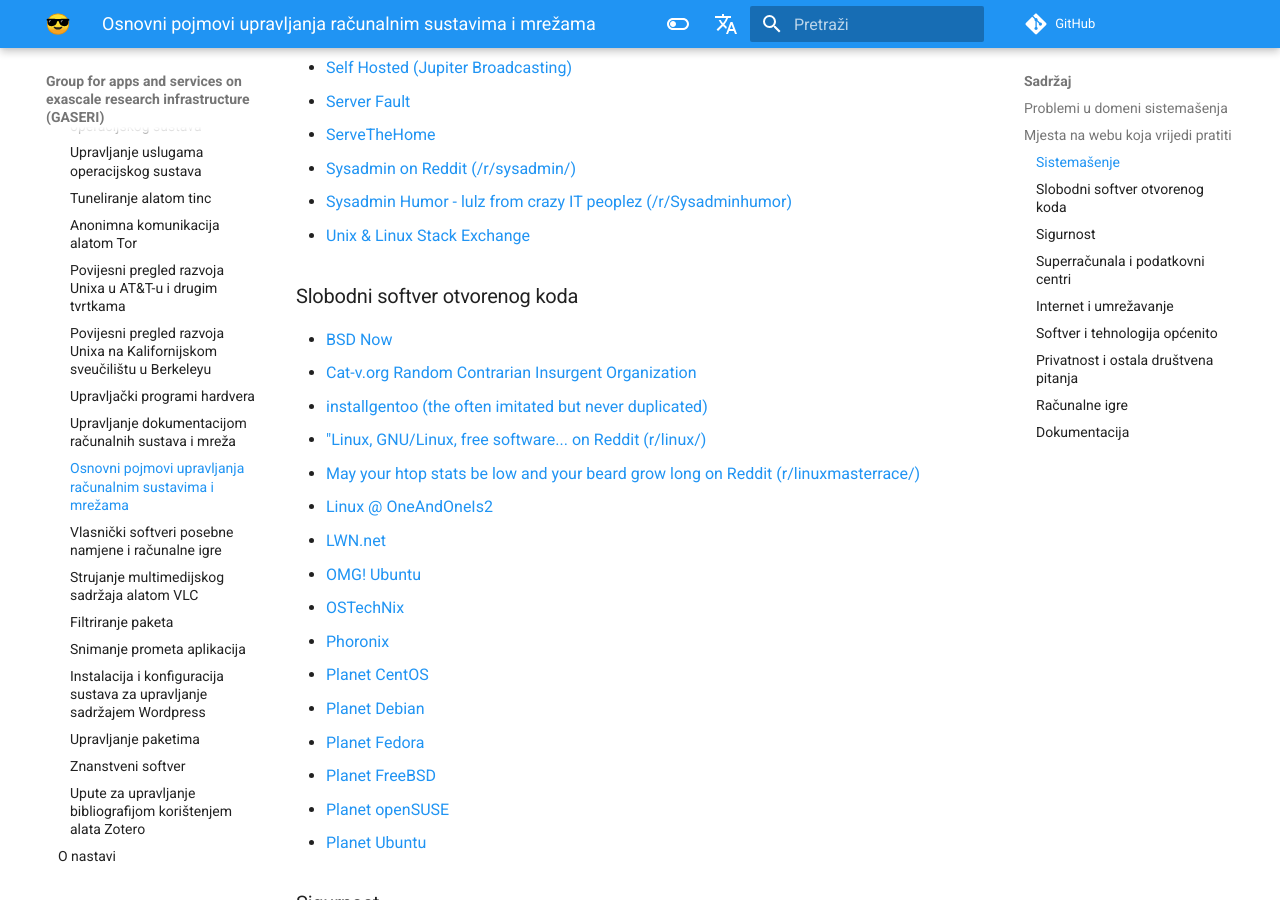
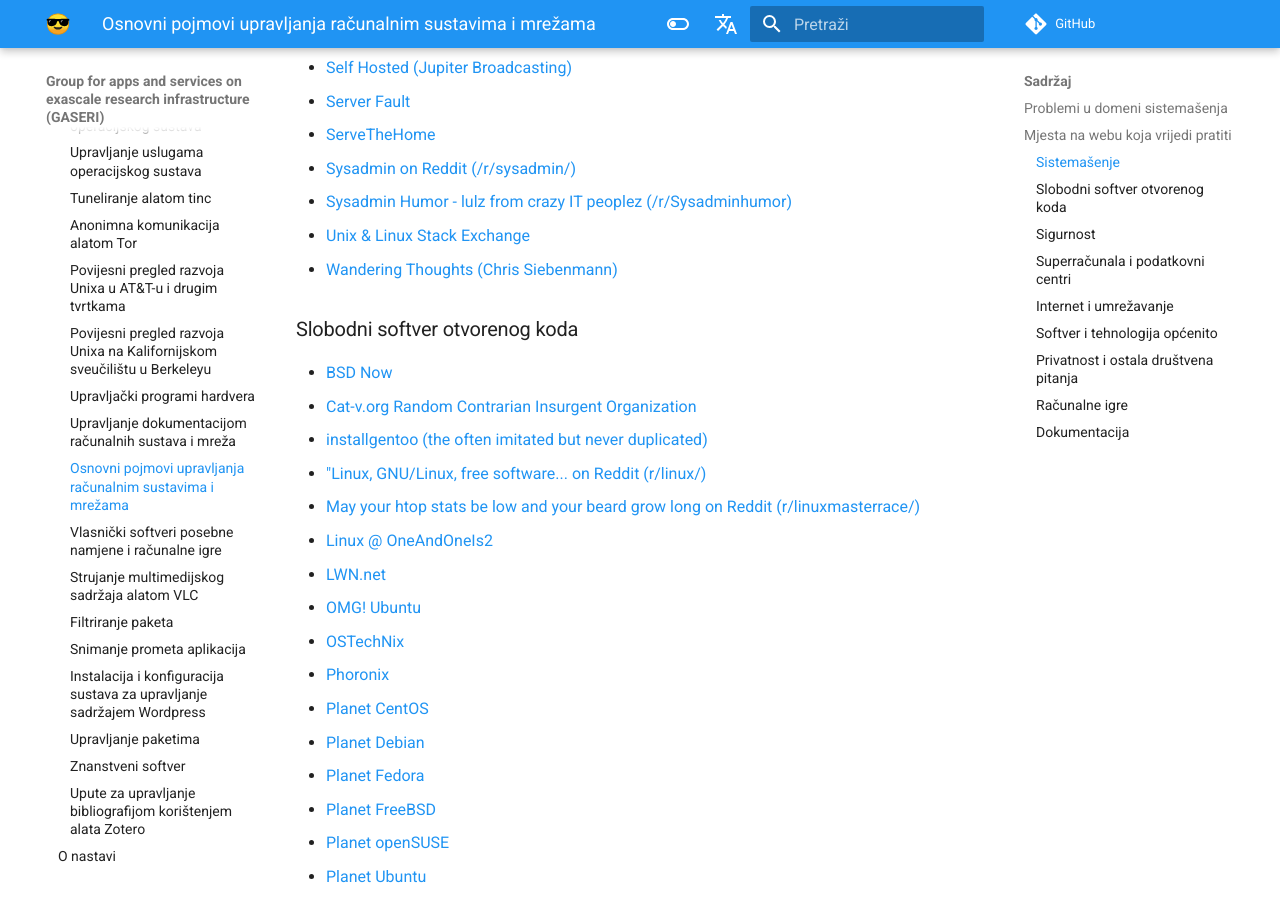
Before and after one commit to gaseri/website, an MkDocs documentation site: the page built from docs/hr/nastava/materijali/upravljanje-racunalnim-sustavima-i-mrezama-pojmovi.md, in a window 1280 px wide and 900 px high, scrolled down 2469 px. Built offline with MkDocs 1.6.1 and Material for MkDocs 9.7.7, drawn with Linux system fonts in a browser that asks for light colours; comment, search, counter and statistics services are not loaded; some of the changed lines change nothing that is shown.

Commit message:
Added a few more links to sysadmin resources

```diff
--- a/docs/hr/nastava/materijali/upravljanje-racunalnim-sustavima-i-mrezama-pojmovi.md
+++ b/docs/hr/nastava/materijali/upravljanje-racunalnim-sustavima-i-mrezama-pojmovi.md
@@ -49,6 +49,7 @@
 - [Sysadmin on Reddit (/r/sysadmin/)](https://www.reddit.com/r/sysadmin/)
 - [Sysadmin Humor - lulz from crazy IT peoplez (/r/Sysadminhumor)](https://www.reddit.com/r/Sysadminhumor/)
 - [Unix & Linux Stack Exchange](https://unix.stackexchange.com/)
+- [Wandering Thoughts (Chris Siebenmann)](https://utcc.utoronto.ca/~cks/space/blog/)
 
 ### Slobodni softver otvorenog koda
 
@@ -135,6 +136,8 @@
 ### Dokumentacija
 
 - [A-Z Index of the Linux command line (SS64.com)](https://ss64.com/bash/)
+- [ArchWiki](https://wiki.archlinux.org/)
+- [Gentoo Wiki](https://wiki.gentoo.org/)
 - [The Linux Documentation Project](https://www.tldp.org/)
 - [OSDev Wiki](https://wiki.osdev.org/)
 - [Unix Toolbox (Colin Barschel)](http://cb.vu/unixtoolbox.xhtml)
```
